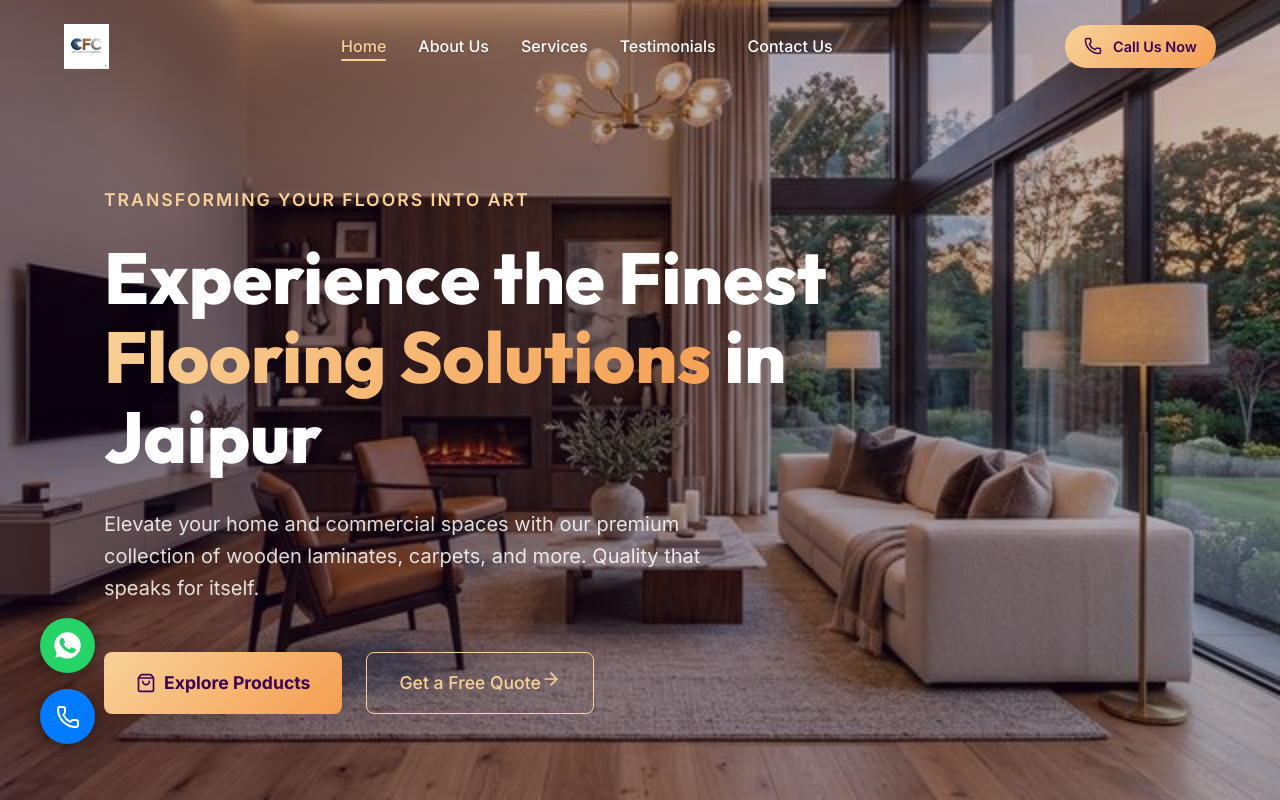
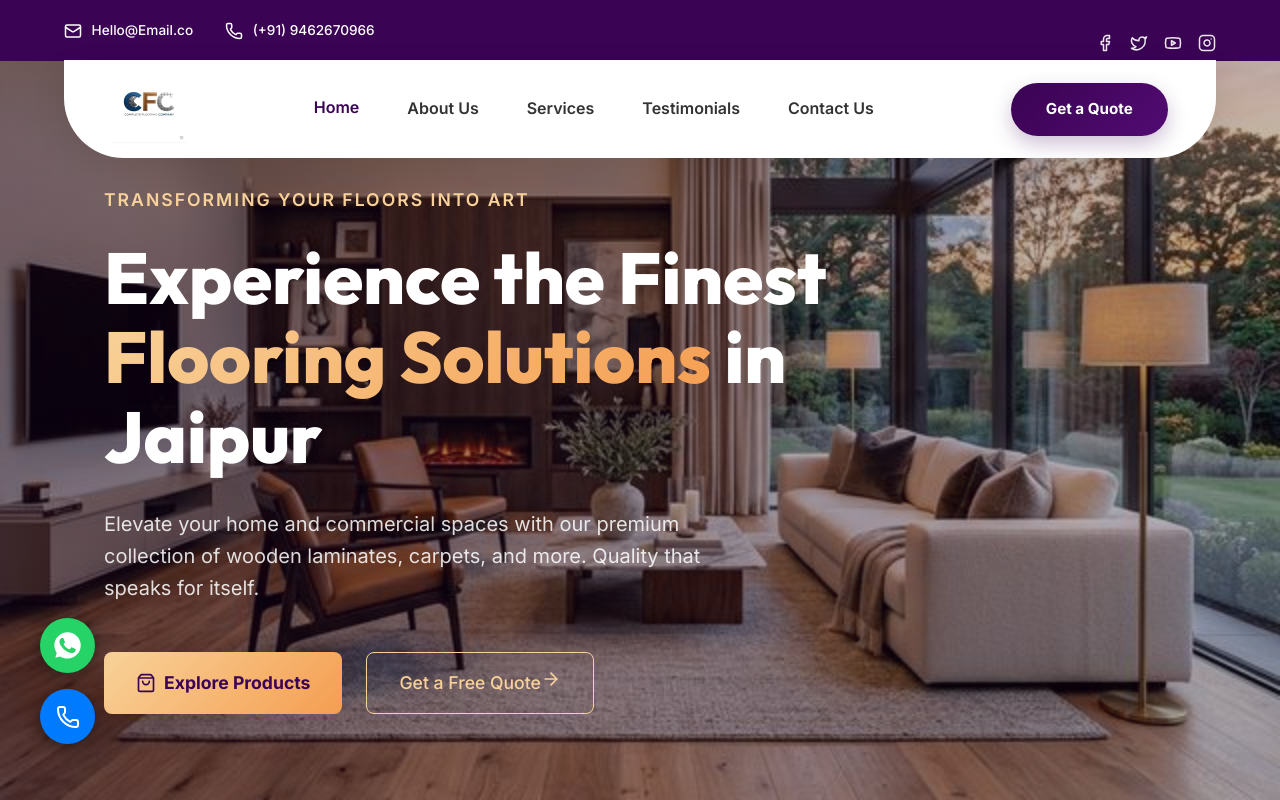
Before and after one commit to Eshbanoliver/complete-flooring-website-showcase, a React (Vite) app: page / in a window 1280 px wide. Shown: the top 800 px of the page. Built offline with nearby package versions, Linux system fonts and the light colour scheme.

Commit message:
New nav bar

```diff
--- a/src/components/Navbar.css
+++ b/src/components/Navbar.css
@@ -1,24 +1,40 @@
-.navbar {
+:root {
+  --theme-purple: #3A0353;
+  --theme-purple-light: #520b72;
+  --nav-white: #ffffff;
+  --nav-text: #333333;
+}
+
+.navbar-header {
   position: fixed;
   top: 0;
   left: 0;
   width: 100%;
-  padding: 1.5rem 5%;
   z-index: 99999;
   transition: all 0.4s ease;
-  background: transparent;
 }
 
-.navbar.scrolled {
-  padding: 1rem 5%;
-  background: rgba(255, 255, 255, 0.8);
-  backdrop-filter: blur(15px);
-  -webkit-backdrop-filter: blur(15px);
-  border-bottom: 1px solid rgba(248, 210, 153, 0.1);
-  box-shadow: 0 4px 30px rgba(0, 0, 0, 0.1);
+/* Top Bar */
+.top-bar {
+  background-color: var(--theme-purple);
+  color: #ffffff;
+  padding: 0.6rem 5%;
+  font-size: 0.85rem;
+  font-weight: 500;
+  transition: all 0.4s ease;
 }
 
-.navbar-container {
+.navbar-header.scrolled .top-bar {
+  margin-top: -50px; /* Hide top bar fully */
+  opacity: 0;
+}
+
+.navbar-header.scrolled .main-nav {
+  margin-top: -45px; /* Offset the hidden top bar space */
+  transition: all 0.4s ease;
+}
+
+.top-bar-container {
   max-width: 1400px;
   margin: 0 auto;
   display: flex;
@@ -26,77 +42,168 @@
   align-items: center;
 }
 
-.navbar-logo {
-  font-size: 1.5rem;
-  font-weight: 800;
-  color: var(--primary);
-  letter-spacing: -1px;
+.top-bar-left, .top-bar-right {
+  display: flex;
+  align-items: center;
+  gap: 2rem;
+}
+
+.top-info {
+  display: flex;
+  align-items: center;
+  gap: 0.6rem;
+  color: #ffffff;
+  transition: opacity 0.3s ease;
+}
+
+.top-info:hover {
+  opacity: 0.8;
+}
+
+.social-links {
+  display: flex;
+  align-items: center;
+  gap: 1.2rem;
+}
+
+.social-links a {
+  color: #ffffff;
+  display: flex;
+  align-items: center;
+  transition: transform 0.3s ease;
+}
+
+.social-links a:hover {
+  transform: translateY(-2px);
+}
+
+/* Main Nav */
+.main-nav {
+  padding: 0 5%;
+  margin-top: -1px; /* Align with top bar */
+}
+
+.main-nav-container {
+  max-width: 1400px;
+  margin: 0 auto;
+  background: var(--nav-white);
+  padding: 0.8rem 3rem; /* Reduced padding */
+  display: flex;
+  justify-content: space-between;
+  align-items: center;
+  border-bottom-left-radius: 60px;
+  border-bottom-right-radius: 60px;
+  box-shadow: 0 12px 35px rgba(0, 0, 0, 0.08);
+  transition: all 0.4s ease;
+  min-height: 75px; /* Sleeker profile */
+}
+
+.navbar-header.scrolled {
+  padding-top: 10px;
+}
+
+.navbar-header.scrolled .main-nav-container {
+  padding: 0.6rem 2.5rem;
+  min-height: 65px; /* More compact sticky state */
+  background: rgba(255, 255, 255, 0.95);
+  backdrop-filter: blur(20px);
+  -webkit-backdrop-filter: blur(20px);
+  border: 1px solid rgba(255, 255, 255, 0.5);
+  border-radius: 80px;
+  box-shadow: 0 10px 40px rgba(58, 3, 83, 0.15);
+  margin-top: 10px;
+}
+
+.navbar-logo img {
+  height: 65px; /* Re-balanced logo size */
+  width: auto;
+  transition: all 0.4s ease;
+  object-fit: contain;
+  mix-blend-mode: multiply;
+  transform: scale(1.15); /* Subtle scale */
+  transform-origin: left center;
+  filter: contrast(1.1);
+}
+
+.navbar-header.scrolled .navbar-logo img {
+  height: 50px;
+  transform: scale(1.1);
 }
 
 .navbar-links {
   display: none;
-  gap: 2rem;
+  gap: 3rem;
   align-items: center;
 }
 
 .nav-link {
-  color: #ffffff;
-  font-weight: 500;
-  position: relative;
+  color: var(--nav-text);
+  font-weight: 600;
+  font-size: 1rem;
+  display: flex;
+  align-items: center;
+  gap: 0.5rem;
   transition: all 0.3s ease;
-  text-shadow: 0 1px 3px rgba(0, 0, 0, 0.2);
 }
 
 .nav-link:hover, .nav-link.active {
-  color: var(--secondary);
+  color: var(--theme-purple);
+  transform: translateY(-1px);
 }
 
-.nav-link.active::after {
-  content: '';
-  position: absolute;
-  bottom: -5px;
-  left: 0;
-  width: 100%;
-  height: 2px;
-  background: var(--secondary);
-  border-radius: 2px;
-}
-
-.navbar.scrolled .nav-link {
-  color: var(--text-dim);
-  text-shadow: none;
-}
-
-.navbar.scrolled .nav-link:hover, .navbar.scrolled .nav-link.active {
-  color: var(--primary);
-}
-
-.navbar.scrolled .nav-link.active::after {
-  background: var(--primary);
+.dropdown-arrow {
+  font-size: 1.2rem;
+  color: #ccc;
+  margin-left: 2px;
 }
 
 .navbar-actions {
   display: flex;
   align-items: center;
-  gap: 1.5rem;
+  gap: 2rem;
 }
 
-.nav-cta {
-  display: none;
+.get-quote-btn {
+  background: linear-gradient(135deg, var(--theme-purple) 0%, var(--theme-purple-light) 100%);
+  color: #ffffff;
+  padding: 0.9rem 2.2rem;
+  border-radius: 100px;
+  font-weight: 700;
+  font-size: 0.95rem;
+  box-shadow: 0 8px 20px rgba(58, 3, 83, 0.25);
+  transition: all 0.3s ease;
+  white-space: nowrap;
+}
+
+.get-quote-btn:hover {
+  transform: translateY(-3px);
+  box-shadow: 0 12px 25px rgba(58, 3, 83, 0.35);
+}
+
+.social-links a {
+  color: #ffffff;
+  display: flex;
   align-items: center;
-  gap: 0.7rem;
-  padding: 0.6rem 1.2rem;
-  background: linear-gradient(135deg, var(--secondary) 0%, var(--accent) 100%);
-  color: var(--primary);
-  border-radius: 30px;
-  font-weight: 600;
-  font-size: 0.9rem;
+  transition: all 0.3s ease;
+  opacity: 0.9;
+}
+
+.social-links a:hover {
+  transform: scale(1.2);
+  opacity: 1;
+}
+
+/* Adjust top bar icons */
+.top-bar-container svg {
+  width: 18px;
+  height: 18px;
 }
 
 .mobile-toggle {
   display: flex;
   align-items: center;
-  color: var(--secondary);
+  color: var(--theme-purple);
+  padding: 0.5rem;
 }
 
 /* Mobile Menu */
@@ -104,20 +211,17 @@
   position: fixed;
   top: 0;
   right: -100%;
-  width: 85%;
-  max-width: 400px;
+  width: 100%;
   height: 100vh;
-  background: linear-gradient(135deg, rgba(26, 1, 38, 0.98), rgba(58, 3, 83, 0.95));
-  backdrop-filter: blur(25px);
-  -webkit-backdrop-filter: blur(25px);
-  padding: 7rem 2.5rem 2rem;
-  transition: all 0.5s cubic-bezier(0.77, 0, 0.175, 1);
-  box-shadow: -15px 0 40px rgba(0, 0, 0, 0.4);
-  z-index: 999999;
+  background: rgba(255, 255, 255, 0.98);
+  backdrop-filter: blur(20px);
+  -webkit-backdrop-filter: blur(20px);
+  padding: 8rem 2rem 2rem;
+  transition: all 0.5s cubic-bezier(0.7, 0, 0.3, 1);
+  z-index: 999998;
   display: flex;
   flex-direction: column;
-  justify-content: flex-start;
-  border-left: 1px solid rgba(248, 210, 153, 0.2);
+  overflow-y: auto;
 }
 
 .mobile-menu.open {
@@ -127,43 +231,30 @@
 .mobile-links {
   display: flex;
   flex-direction: column;
-  gap: 2rem;
-  margin-bottom: 3rem;
+  gap: 1.5rem;
 }
 
 .mobile-link {
-  font-size: 1.6rem;
+  font-size: 1.5rem;
   font-weight: 700;
-  color: #ffffff;
-  text-decoration: none;
-  transition: all 0.3s ease;
-  padding-left: 0;
-  border-left: 0 solid var(--secondary);
+  color: var(--nav-text);
+  padding: 1rem 0;
+  border-bottom: 1px solid #eee;
 }
 
-.mobile-link:hover, .mobile-link.active {
-  color: var(--secondary);
-  padding-left: 1rem;
-  border-left-width: 4px;
+.mobile-link.active {
+  color: var(--theme-purple);
 }
 
 .mobile-cta-btn {
-  margin-top: auto;
-  padding: 1.25rem;
-  background: linear-gradient(135deg, var(--secondary) 0%, var(--accent) 100%);
-  color: var(--primary);
+  margin-top: 2rem;
+  padding: 1.2rem;
+  background: var(--theme-purple);
+  color: white;
   text-align: center;
-  border-radius: 16px;
-  font-weight: 800;
-  font-size: 1.15rem;
-  text-decoration: none;
-  box-shadow: 0 10px 25px rgba(248, 210, 153, 0.3);
-  transition: all 0.3s ease;
-}
-
-.mobile-cta-btn:hover {
-  transform: translateY(-5px);
-  box-shadow: 0 15px 35px rgba(248, 210, 153, 0.4);
+  border-radius: 30px;
+  font-weight: 700;
+  font-size: 1.1rem;
 }
 
 /* Desktop Styles */
@@ -171,13 +262,80 @@
   .navbar-links {
     display: flex;
   }
-  .nav-cta {
-    display: flex;
-  }
   .mobile-toggle {
     display: none;
   }
+}
+
+@media (max-width: 768px) {
+  .top-bar {
+    padding: 0.8rem 3%;
+  }
+
+  .top-bar-left span {
+    display: none; /* Hide email on mobile */
+  }
+
+  .top-bar-right {
+    gap: 0.8rem;
+  }
+
+  .main-nav {
+    padding: 0;
+    position: relative;
+    z-index: 100;
+  }
+
+  .main-nav-container {
+    padding: 1rem 1.5rem;
+    border-radius: 0 0 50px 50px; /* Matching desktop hanging style */
+    margin: 0;
+    box-shadow: 0 10px 35px rgba(0, 0, 0, 0.15);
+    min-height: 95px;
+    display: flex;
+    align-items: center;
+    overflow: hidden;
+  }
+
+  .navbar-logo img {
+    height: 65px;
+    width: auto;
+    object-fit: contain;
+  }
+
+  .mobile-toggle {
+    display: flex;
+    padding: 0.8rem;
+    color: var(--theme-purple);
+  }
+
+  .mobile-toggle svg {
+    width: 32px;
+    height: 32px;
+  }
+
   .mobile-menu {
-    display: none;
+    padding-top: 8rem;
+  }
+
+  /* Sticky state mobile */
+  .navbar-header.scrolled .main-nav-container {
+    min-height: 80px;
+    padding: 0.8rem 1.2rem;
+    border-radius: 0 0 45px 45px;
+  }
+
+  .navbar-header.scrolled .navbar-logo img {
+    height: 55px;
+  }
+
+  .get-quote-btn {
+    display: none !important; /* Hide button on mobile */
   }
 }
+
+@media (max-width: 480px) {
+  .top-bar-left .top-info:first-child {
+    display: none; /* Hide everything except phone icon */
+  }
+}
--- a/src/components/Navbar.jsx
+++ b/src/components/Navbar.jsx
@@ -1,6 +1,6 @@
 import React, { useState, useEffect } from 'react';
 import { Link, useLocation } from 'react-router-dom';
-import { Menu, X, Phone, ShoppingBag } from 'lucide-react';
+import { Menu, X, Phone, Mail, Facebook, Twitter, Youtube, Instagram, Search } from 'lucide-react';
 import './Navbar.css';
 
 const Navbar = () => {
@@ -25,10 +25,36 @@ const Navbar = () => {
   ];
 
   return (
-    <nav className={`navbar ${scrolled ? 'scrolled' : ''}`}>
-      <div className="navbar-container">
-        <Link to="/" className="navbar-logo" style={{ display: 'flex', alignItems: 'center' }}>
-          <img src="/images/logo.jpg" alt="Complete Flooring Company" style={{ height: '45px', width: 'auto' }} />
+    <header className={`navbar-header ${scrolled ? 'scrolled' : ''}`}>
+      {/* Top Bar */}
+      <div className="top-bar">
+        <div className="top-bar-container">
+          <div className="top-bar-left">
+            <a href="mailto:Hello@Email.co" className="top-info">
+              <Mail size={16} />
+              <span>Hello@Email.co</span>
+            </a>
+            <a href="tel:+919462670966" className="top-info">
+              <Phone size={16} />
+              <span>(+91) 9462670966</span>
+            </a>
+          </div>
+          <div className="top-bar-right">
+            <div className="social-links">
+              <a href="#"><Facebook size={16} /></a>
+              <a href="#"><Twitter size={16} /></a>
+              <a href="#"><Youtube size={16} /></a>
+              <a href="#"><Instagram size={16} /></a>
+            </div>
+          </div>
+        </div>
+      </div>
+
+      {/* Main Nav Container */}
+      <nav className="main-nav">
+        <div className="main-nav-container">
+          <Link to="/" className="navbar-logo">
+            <img src="/images/logo.jpg" alt="Complete Flooring Company" />
           </Link>
 
           {/* Desktop Links */}
@@ -46,15 +72,15 @@ const Navbar = () => {
           </ul>
 
           <div className="navbar-actions">
-          <a href="tel:+919462670966" className="nav-cta">
-            <Phone size={18} />
-            <span>Call Us Now</span>
+            <a href="/contact" className="get-quote-btn">
+              Get a Quote
             </a>
             <button className="mobile-toggle" onClick={() => setIsOpen(!isOpen)}>
               {isOpen ? <X size={28} /> : <Menu size={28} />}
             </button>
           </div>
         </div>
+      </nav>
 
       {/* Mobile Menu */}
       <div className={`mobile-menu ${isOpen ? 'open' : ''}`}>
@@ -70,12 +96,12 @@ const Navbar = () => {
               </Link>
             </li>
           ))}
-          <a href="tel:+919462670966" className="mobile-cta-btn">
-             Call Now: +91 9462670966
+          <a href="/contact" className="mobile-cta-btn">
+             Get a Quote
           </a>
         </ul>
       </div>
-    </nav>
+    </header>
   );
 };
 
```
Lines whose indentation alone changed are shown as unchanged.
